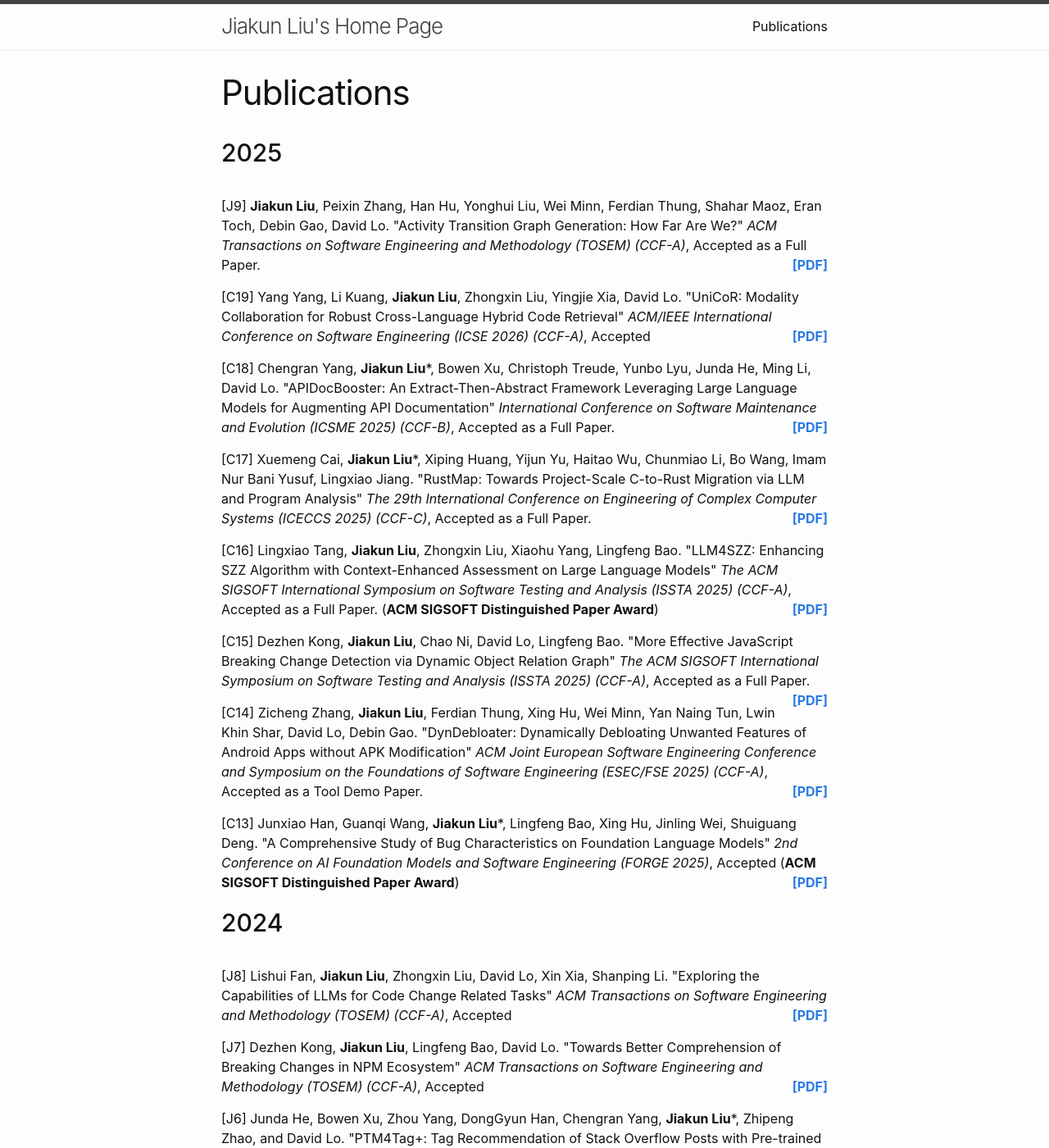
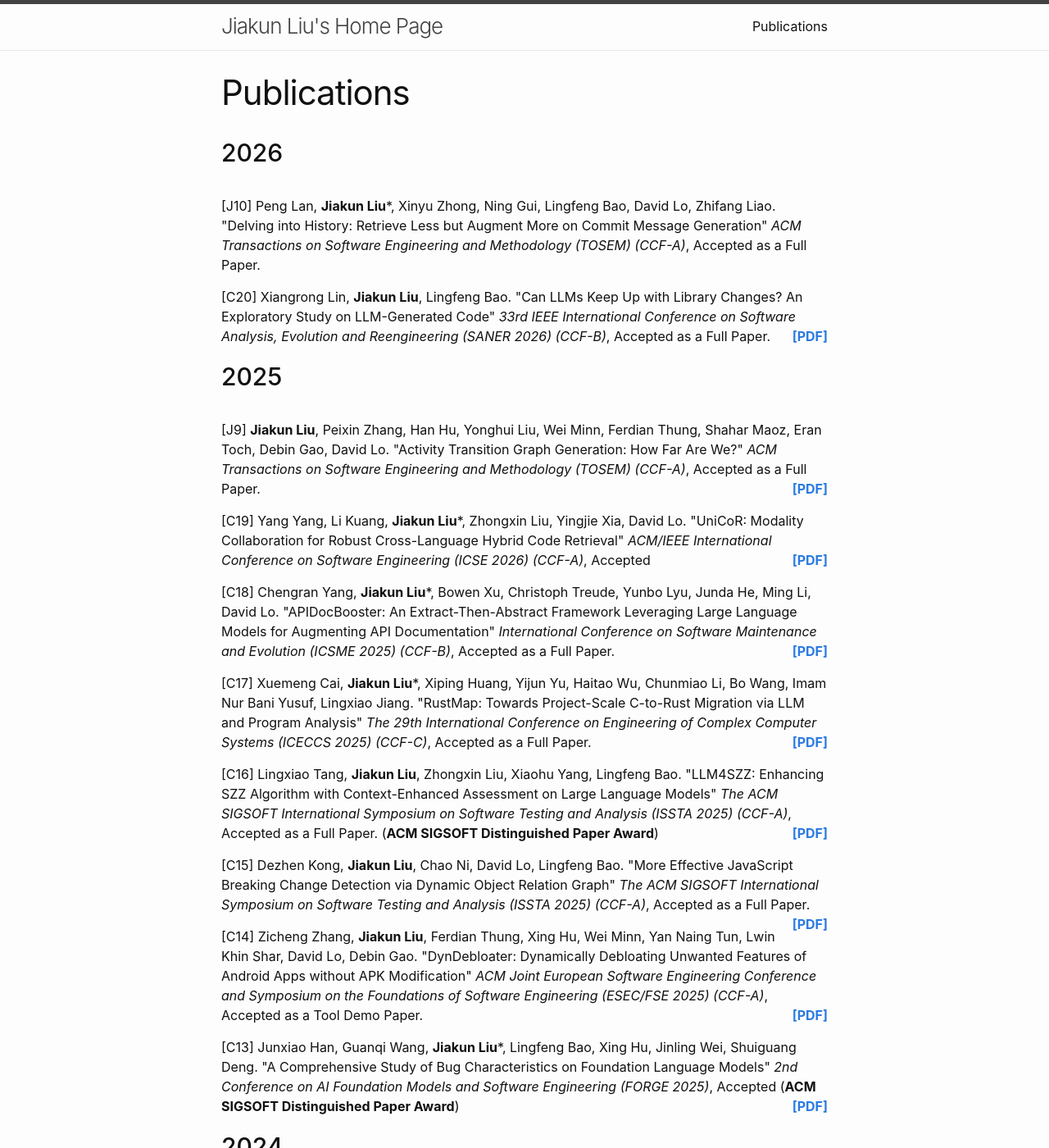
Before and after one commit to jiakun-liu/jiakun-liu.github.io, a Jekyll site: the page built from papers.md, in a window 1280 px wide and 1400 px high. Shown: the whole window at 82% size. Built offline with Jekyll 4.4.1, drawn with Linux system fonts in a browser that asks for light colours; some of the changed text lies outside the part shown.

Commit message:
add papers

```diff
--- a/_data/papers.json
+++ b/_data/papers.json
@@ -1,4 +1,21 @@
 {
+    "2026": [
+        {
+            "idx": "J10",
+            "title": "Delving into History: Retrieve Less but Augment More on Commit Message Generation",
+            "authors": "Peng Lan, <b>Jiakun Liu</b>*, Xinyu Zhong, Ning Gui, Lingfeng Bao, David Lo, Zhifang Liao",
+            "venue": "ACM Transactions on Software Engineering and Methodology (TOSEM) (CCF-A)",
+            "status": "Accepted as a Full Paper."
+        },
+        {
+            "idx": "C20",
+            "title": "Can LLMs Keep Up with Library Changes? An Exploratory Study on LLM-Generated Code",
+            "authors": "Xiangrong Lin, <b>Jiakun Liu</b>, Lingfeng Bao",
+            "venue": "33rd IEEE International Conference on Software Analysis, Evolution and Reengineering (SANER 2026) (CCF-B)",
+            "status": "Accepted as a Full Paper.",
+            "pdf": ""
+        }
+    ],
     "2025": [
         {
             "idx": "J9",
@@ -11,7 +28,7 @@
         {
             "idx": "C19",
             "title": "UniCoR: Modality Collaboration for Robust Cross-Language Hybrid Code Retrieval",
-            "authors": "Yang Yang, Li Kuang, <b>Jiakun Liu</b>, Zhongxin Liu, Yingjie Xia, David Lo",
+            "authors": "Yang Yang, Li Kuang, <b>Jiakun Liu</b>*, Zhongxin Liu, Yingjie Xia, David Lo",
             "venue": "ACM/IEEE International Conference on Software Engineering (ICSE 2026) (CCF-A)",
             "status": "Accepted",
             "pdf": ""
@@ -69,7 +86,7 @@
         {
             "idx": "J8",
             "title": "Exploring the Capabilities of LLMs for Code Change Related Tasks",
-            "authors": "Lishui Fan, <b>Jiakun Liu</b>, Zhongxin Liu, David Lo, Xin Xia, Shanping Li",
+            "authors": "Lishui Fan, <b>Jiakun Liu</b>#, Zhongxin Liu, David Lo, Xin Xia, Shanping Li",
             "venue": "ACM Transactions on Software Engineering and Methodology (TOSEM) (CCF-A)",
             "status": "Accepted",
             "pdf": "papers/tosem2024a.pdf"
@@ -77,7 +94,7 @@
         {
             "idx": "J7",
             "title": "Towards Better Comprehension of Breaking Changes in NPM Ecosystem",
-            "authors": "Dezhen Kong, <b>Jiakun Liu</b>, Lingfeng Bao, David Lo",
+            "authors": "Dezhen Kong, <b>Jiakun Liu</b>#, Lingfeng Bao, David Lo",
             "venue": "ACM Transactions on Software Engineering and Methodology (TOSEM) (CCF-A)",
             "status": "Accepted",
             "pdf": "papers/tosem_breakingchange.pdf"
```
